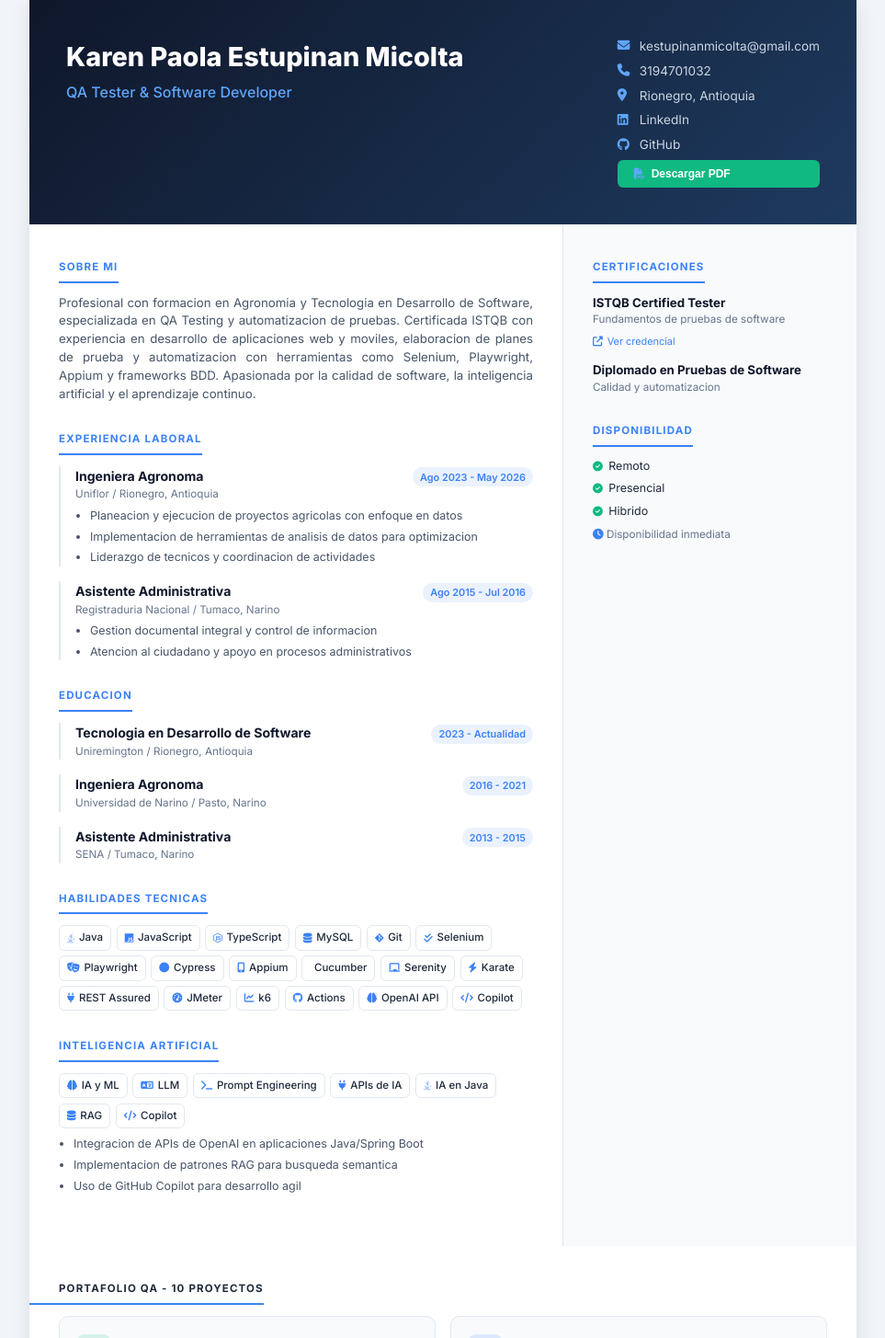
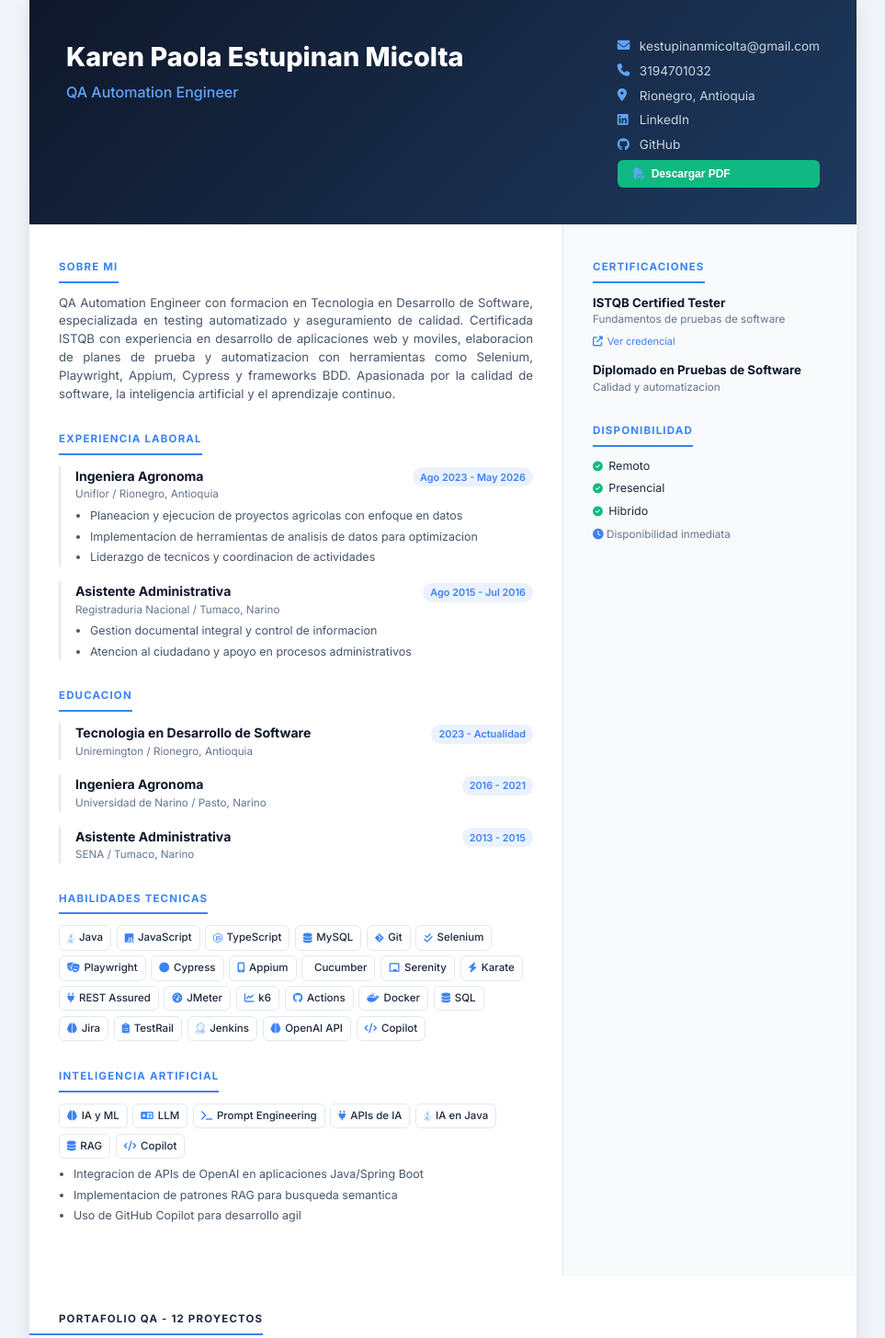
Before and after one commit to kestupinanmicolta/cv, a plain HTML site: page index.html in a window 1280 px wide. Shown: the top 1455 px of the page at 92% size, without its empty margins (158-1121 px from the left). Drawn offline with Linux system fonts and the light colour scheme; some icons are missing.

Commit message:
feat: actualizar CV a QA Automation Engineer, agregar skills y proyectos

```diff
--- a/index.html
+++ b/index.html
@@ -79,7 +79,7 @@
   <header class="header">
     <div class="header-left">
       <h1>Karen Paola Estupinan Micolta</h1>
-      <div class="role">QA Tester & Software Developer</div>
+      <div class="role">QA Automation Engineer</div>
     </div>
     <div class="header-right">
       <a href="mailto:kestupinanmicolta@gmail.com"><i class="fas fa-envelope"></i> kestupinanmicolta@gmail.com</a>
@@ -94,7 +94,7 @@
     <div class="left-col">
       <div class="section" id="perfil">
         <div class="section-title">Sobre Mi</div>
-        <p class="profile">Profesional con formacion en Agronomia y Tecnologia en Desarrollo de Software, especializada en QA Testing y automatizacion de pruebas. Certificada ISTQB con experiencia en desarrollo de aplicaciones web y moviles, elaboracion de planes de prueba y automatizacion con herramientas como Selenium, Playwright, Appium y frameworks BDD. Apasionada por la calidad de software, la inteligencia artificial y el aprendizaje continuo.</p>
+        <p class="profile">QA Automation Engineer con formacion en Tecnologia en Desarrollo de Software, especializada en testing automatizado y aseguramiento de calidad. Certificada ISTQB con experiencia en desarrollo de aplicaciones web y moviles, elaboracion de planes de prueba y automatizacion con herramientas como Selenium, Playwright, Appium, Cypress y frameworks BDD. Apasionada por la calidad de software, la inteligencia artificial y el aprendizaje continuo.</p>
       </div>
       <div class="section" id="experiencia">
         <div class="section-title">Experiencia Laboral</div>
@@ -134,6 +134,11 @@
           <span class="skill-tag"><i class="fas fa-tachometer-alt"></i> JMeter</span>
           <span class="skill-tag"><i class="fas fa-chart-line"></i> k6</span>
           <span class="skill-tag"><i class="fab fa-github"></i> Actions</span>
+          <span class="skill-tag"><i class="fab fa-docker"></i> Docker</span>
+          <span class="skill-tag"><i class="fas fa-database"></i> SQL</span>
+          <span class="skill-tag"><i class="fas fa-brain"></i> Jira</span>
+          <span class="skill-tag"><i class="fas fa-clipboard-list"></i> TestRail</span>
+          <span class="skill-tag"><i class="fab fa-jenkins"></i> Jenkins</span>
           <span class="skill-tag"><i class="fas fa-brain"></i> OpenAI API</span>
           <span class="skill-tag"><i class="fas fa-code"></i> Copilot</span>
         </div>
@@ -170,7 +175,7 @@
     </div>
   </div>
   <div class="port-section" id="portafolio">
-    <div class="section-title" style="padding-left:2rem">Portafolio QA - 10 Proyectos</div>
+    <div class="section-title" style="padding-left:2rem">Portafolio QA - 12 Proyectos</div>
     <div class="port-grid">
       <div class="port-card"><div class="port-card-icon api"><i class="fas fa-bolt"></i></div><div class="port-card-title">Karate API Testing</div><div class="port-card-tech">Java + Karate + JUnit 5</div><div class="port-card-tags"><span class="port-card-tag">API</span><span class="port-card-tag">BDD</span></div><div class="port-card-btns"><a href="https://github.com/kestupinanmicolta/karate-api-testing" target="_blank" class="port-btn-repo"><i class="fab fa-github"></i> Repositorio</a><a href="https://kestupinanmicolta.github.io/karate-api-testing/" target="_blank" class="port-btn-report"><i class="fas fa-chart-bar"></i> Reporte</a></div></div>
       <div class="port-card"><div class="port-card-icon ui"><i class="fas fa-theater-masks"></i></div><div class="port-card-title">Playwright E2E</div><div class="port-card-tech">TypeScript + Playwright</div><div class="port-card-tags"><span class="port-card-tag">UI</span><span class="port-card-tag">Visual</span></div><div class="port-card-btns"><a href="https://github.com/kestupinanmicolta/playwright-ecommerce" target="_blank" class="port-btn-repo"><i class="fab fa-github"></i> Repositorio</a><a href="https://kestupinanmicolta.github.io/playwright-ecommerce/" target="_blank" class="port-btn-report"><i class="fas fa-chart-bar"></i> Reporte</a></div></div>
@@ -182,9 +187,11 @@
       <div class="port-card"><div class="port-card-icon perf"><i class="fas fa-tachometer-alt"></i></div><div class="port-card-title">JMeter Performance</div><div class="port-card-tech">Apache JMeter</div><div class="port-card-tags"><span class="port-card-tag">Perf</span><span class="port-card-tag">JMX</span></div><div class="port-card-btns"><a href="https://github.com/kestupinanmicolta/performance-testing-jmeter" target="_blank" class="port-btn-repo"><i class="fab fa-github"></i> Repositorio</a><a href="https://kestupinanmicolta.github.io/performance-testing-jmeter/" target="_blank" class="port-btn-report"><i class="fas fa-chart-bar"></i> Reporte</a></div></div>
       <div class="port-card"><div class="port-card-icon mobile"><i class="fas fa-mobile-alt"></i></div><div class="port-card-title">Appium Mobile</div><div class="port-card-tech">Java + Appium + TestNG</div><div class="port-card-tags"><span class="port-card-tag">Mobile</span></div><div class="port-card-btns"><a href="https://github.com/kestupinanmicolta/appium-mobile-testing" target="_blank" class="port-btn-repo"><i class="fab fa-github"></i> Repositorio</a><a href="https://kestupinanmicolta.github.io/appium-mobile-testing/" target="_blank" class="port-btn-report"><i class="fas fa-chart-bar"></i> Reporte</a></div></div>
       <div class="port-card"><div class="port-card-icon cicd"><i class="fab fa-github"></i></div><div class="port-card-title">CI/CD Pipeline</div><div class="port-card-tech">GitHub Actions</div><div class="port-card-tags"><span class="port-card-tag">DevOps</span></div><div class="port-card-btns"><a href="https://github.com/kestupinanmicolta/qa-ci-cd-pipeline" target="_blank" class="port-btn-repo"><i class="fab fa-github"></i> Repositorio</a><a href="https://kestupinanmicolta.github.io/qa-ci-cd-pipeline/" target="_blank" class="port-btn-report"><i class="fas fa-chart-bar"></i> Reporte</a></div></div>
+      <div class="port-card"><div class="port-card-icon mobile"><i class="fas fa-mobile-alt"></i></div><div class="port-card-title">FlowersApp</div><div class="port-card-tech">Java + Android SDK + MVVM</div><div class="port-card-tags"><span class="port-card-tag">Mobile</span><span class="port-card-tag">Android</span></div><div class="port-card-btns"><a href="https://github.com/kestupinanmicolta/FlowersApp" target="_blank" class="port-btn-repo"><i class="fab fa-github"></i> Repositorio</a></div></div>
+      <div class="port-card"><div class="port-card-icon ui"><i class="fas fa-hotel"></i></div><div class="port-card-title">HotelReact</div><div class="port-card-tech">React 19 + React Router</div><div class="port-card-tags"><span class="port-card-tag">Frontend</span><span class="port-card-tag">React</span></div><div class="port-card-btns"><a href="https://github.com/kestupinanmicolta/HotelReact" target="_blank" class="port-btn-repo"><i class="fab fa-github"></i> Repositorio</a></div></div>
     </div>
   </div>
-  <div class="footer">2026 Karen Paola Estupinan Micolta - QA Tester & Software Developer</div>
+  <div class="footer">2026 Karen Paola Estupinan Micolta - QA Automation Engineer</div>
 </div>
 <script>
 document.getElementById('exportPdf').addEventListener('click',function(){
```
